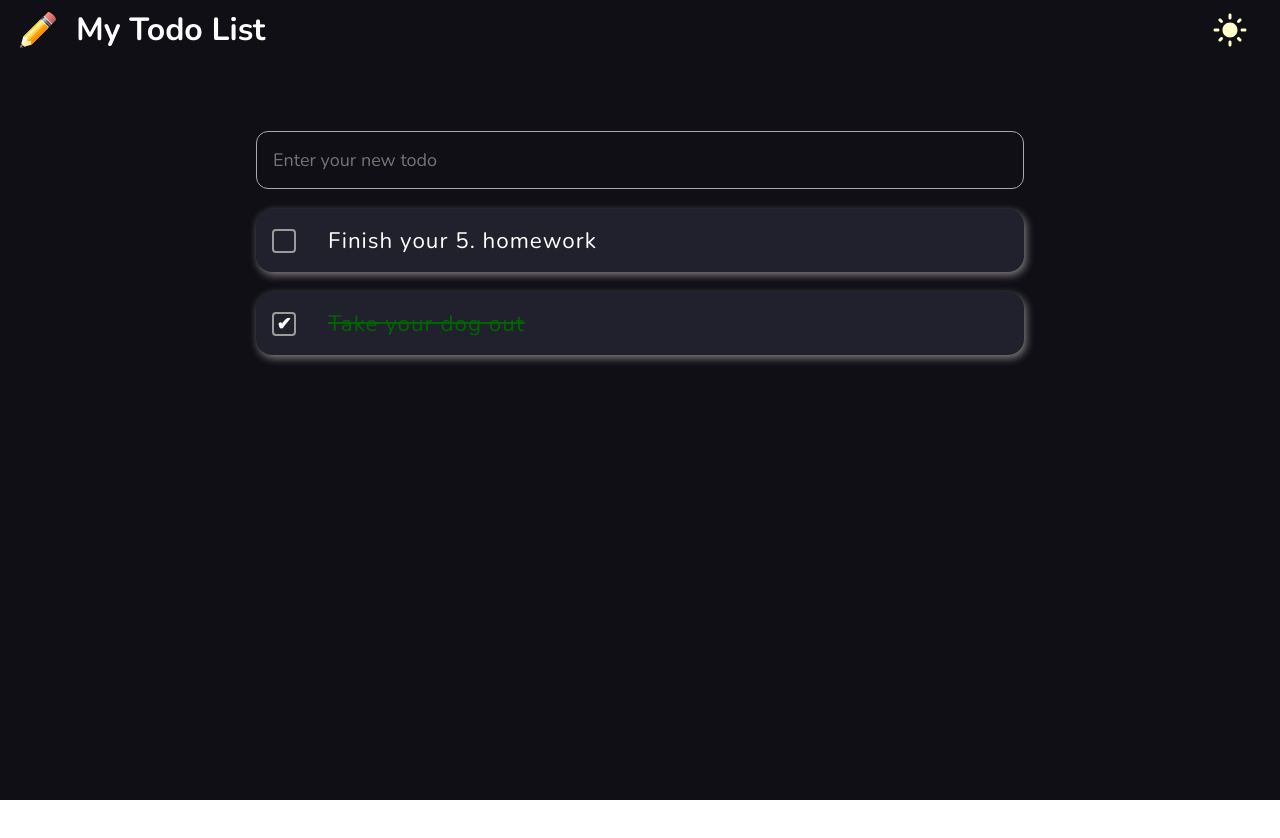
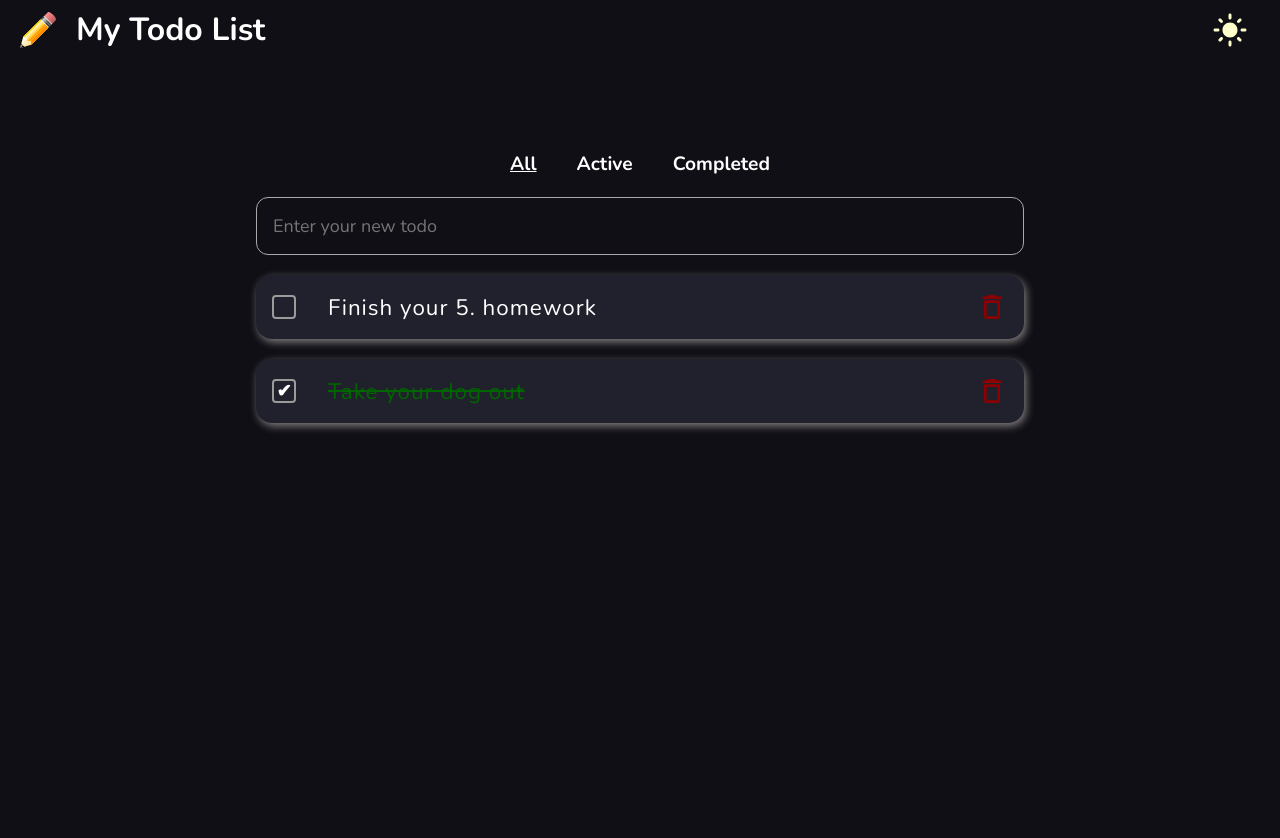
Before and after one commit to patika-hepsiburada-react-bootcamp/odev-5-olkeoguz, a React (Create React App) app: page / in a window 1280 px wide. Shown: the top 838 px of the page. Before the commit the page ends 800 px from the top, so only its background shows below. Built offline with nearby package versions, Linux system fonts and the light colour scheme.

Commit message:
status bar

```diff
--- a/src/components/Header/Header.tsx
+++ b/src/components/Header/Header.tsx
@@ -30,14 +30,13 @@ interface IProps {
 }
 
 const Header: React.FC<IProps> = ({ isDarkTheme, setTheme }) => {
-
-  const toggleTheme = () => {
-    setTheme(prev => !prev);
-  }
+  const toggleTheme: () => void = () => {
+    setTheme((prev) => !prev);
+  };
 
   return (
     <Wrapper>
-      <img className="logo" src={pen} alt='' width={36} />
+      <img className='logo' src={pen} alt='' width={36} />
       <motion.h1 variants={headingText} initial='hidden' animate='visible'>
         {line.split('').map((char, index) => (
           <motion.span key={index} variants={letter}>
--- /dev/null
+++ b/src/components/StatusBar/StatusBar.tsx
@@ -0,0 +1,50 @@
+import styled from 'styled-components';
+
+const Filters = styled.ul`
+  display: flex;
+  justify-content: center;
+
+  & li {
+    list-style: none;
+    margin: 20px;
+    cursor: pointer;
+    font-size: 1.2rem;
+    font-weight: bold;
+
+    &.active {
+      text-decoration: underline;
+    }
+  }
+`;
+
+interface IProps {
+  todoFilter: String;
+  setTodoFilter: React.Dispatch<React.SetStateAction<String>>;
+}
+
+const StatusBar: React.FC<IProps> = ({ todoFilter, setTodoFilter }) => {
+  return (
+    <Filters>
+      <li
+        className={todoFilter === 'all' ? 'active' : ''}
+        onClick={() => setTodoFilter('all')}
+      >
+        All
+      </li>
+      <li
+        className={todoFilter === 'active' ? 'active' : ''}
+        onClick={() => setTodoFilter('active')}
+      >
+        Active
+      </li>
+      <li
+        className={todoFilter === 'completed' ? 'active' : ''}
+        onClick={() => setTodoFilter('completed')}
+      >
+        Completed
+      </li>
+    </Filters>
+  );
+};
+
+export default StatusBar;
--- a/src/components/Todos/TodoItem/TodoItem.tsx
+++ b/src/components/Todos/TodoItem/TodoItem.tsx
@@ -1,6 +1,8 @@
 import { TodoType } from '../Todos';
 import { Item, TodoText } from './styles.todoItem';
 import { motion } from 'framer-motion';
+
+import Delete from '../../../assets/icons/delete_outline_black_24dp.svg';
 
 const animateTodo = {
   hidden: {
@@ -15,18 +17,15 @@ const animateTodo = {
       stiffness: 100,
     },
   },
-  exit: {
-    opacity: 0,
-    transition: { ease: 'easeInOut' },
-  },
 };
 
 interface IProps {
   todo: TodoType;
   changeTodo: () => void;
+  deleteTodo: (todoId: String) => void;
 }
 
-const TodoItem: React.FC<IProps> = ({ todo, changeTodo }) => {
+const TodoItem: React.FC<IProps> = ({ todo, changeTodo, deleteTodo }) => {
   return (
     <motion.div variants={animateTodo} initial='hidden' animate='visible'>
       <Item>
@@ -38,6 +37,12 @@ const TodoItem: React.FC<IProps> = ({ todo, changeTodo }) => {
           />
           <TodoText isDone={!!todo.isDone}>{todo.text}</TodoText>
         </label>
+        <img
+          src={Delete}
+          alt='trash'
+          width={32}
+          onClick={() => deleteTodo(todo.id)}
+        />
       </Item>
     </motion.div>
   );
--- a/src/components/Todos/TodoItem/styles.todoItem.ts
+++ b/src/components/Todos/TodoItem/styles.todoItem.ts
@@ -5,10 +5,12 @@ export const Item = styled.div`
   margin: 20px auto;
   /* width: 100%; */
   max-width: 768px;
-  padding: 16px 0px;
+  padding: 16px 16px 16px 0px;
   border-radius: 1rem;
   color: #fff;
   transition: all 0.3s ease-out;
+  display: flex;
+  align-items: center;
   ${({ theme }) =>
     theme.name === 'DarkTheme'
       ? css`
@@ -36,6 +38,11 @@ export const Item = styled.div`
     align-items: center;
     cursor: pointer;
   }
+
+  & img {
+    margin-left: auto;
+    cursor: pointer;
+  }
 `;
 
 interface Props {
--- a/src/components/Todos/Todos.tsx
+++ b/src/components/Todos/Todos.tsx
@@ -1,4 +1,5 @@
-import React, { useState } from 'react';
+import React, { useMemo, useState } from 'react';
+import StatusBar from '../StatusBar/StatusBar';
 import { Wrapper } from './styles.todos';
 import TodoItem from './TodoItem/TodoItem';
 
@@ -18,6 +19,8 @@ const Todos = () => {
   ]);
 
   const [newTodo, setNewTodo] = useState<String>('');
+  const [todoFilter, setTodoFilter] = useState<String>('all');
+
   const addNewTodo: (e: React.FormEvent<HTMLFormElement>) => void = (e) => {
     e.preventDefault();
     if (newTodo.length) {
@@ -25,7 +28,7 @@ const Todos = () => {
         ...prev,
         { isDone: false, id: randomIdGenerator(), text: newTodo },
       ]);
-      setNewTodo("");
+      setNewTodo('');
     }
   };
 
@@ -36,8 +39,23 @@ const Todos = () => {
     setTodos(updatedTodos);
   };
 
+  const deleteTodo: (todoId: String) => void = (todoId) => {
+    setTodos((prev) => prev.filter((todo) => todo.id !== todoId));
+  };
+
+  const todosToShow = useMemo(() => {
+    if (todoFilter === 'active') {
+      return todos.filter((todo) => !todo.isDone);
+    } else if (todoFilter === 'completed') {
+      return todos.filter((todo) => todo.isDone);
+    } else {
+      return [...todos];
+    }
+  }, [todos, todoFilter]);
+
   return (
     <Wrapper>
+      <StatusBar todoFilter={todoFilter} setTodoFilter={setTodoFilter} />
       <form onSubmit={addNewTodo}>
         <input
           type='text'
@@ -47,12 +65,13 @@ const Todos = () => {
           autoFocus
         />
       </form>
-      <div className="todos-container">
-        {todos.map((todo) => (
+      <div className='todos-container'>
+        {todosToShow.map((todo) => (
           <TodoItem
             todo={todo}
             key={todo.id.toString()}
             changeTodo={() => toggleTodo(todo.id)}
+            deleteTodo={deleteTodo}
           />
         ))}
       </div>
--- a/src/globalStyles/styles.app.ts
+++ b/src/globalStyles/styles.app.ts
@@ -3,7 +3,7 @@ import styled from 'styled-components';
 export const BaseTheme = {
   name: 'BaseTheme',
   color: '#0F0F15',
-  background: '#fff',
+  background: '#f8f8f8 ',
 };
 
 export const DarkTheme = {
```
Also changed, not shown: src/assets/icons/delete_outline_black_24dp.svg (added).
